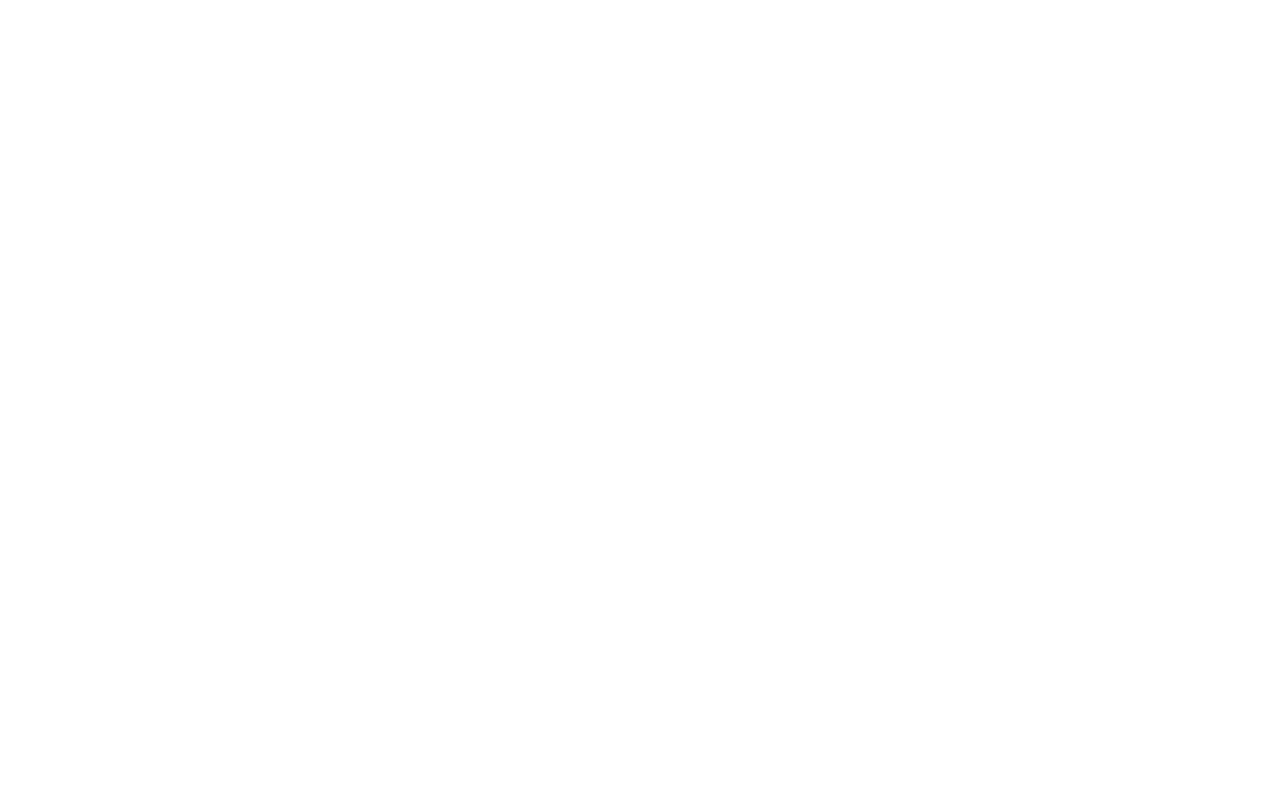
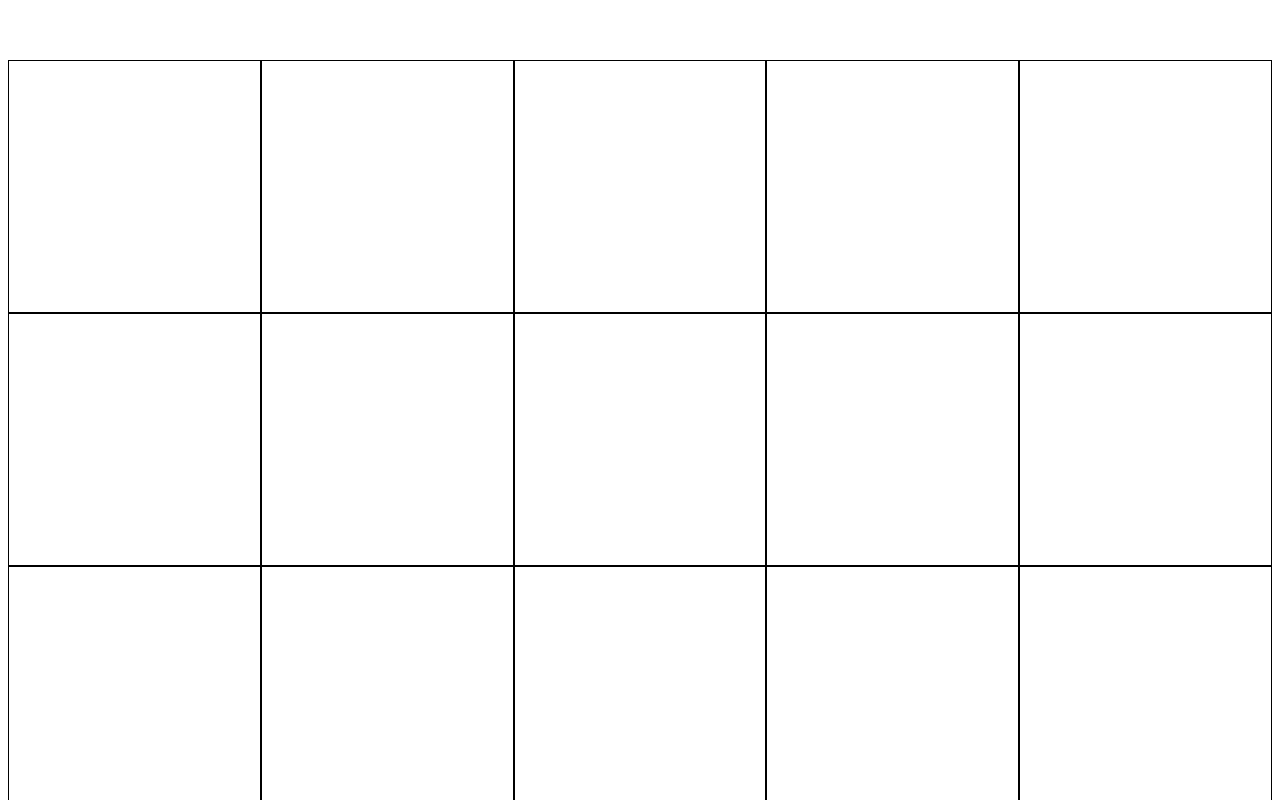
Before and after one commit to LynnKomang/pathfinding, a Vue app: page / in a window 1280 px wide. Shown: the top 800 px of the page. Built offline with nearby package versions, Linux system fonts and the light colour scheme.

Commit message:
Finished basic grid logic

```diff
--- a/src/components/Grid.vue
+++ b/src/components/Grid.vue
@@ -1,3 +1,52 @@
 <template>
-  <div></div>
+  <div class="grid" :style="gridStyle">
+    <div
+      v-for="cellNum in size * size"
+      :key="cellNum"
+      @mouseover="highlight($event)"
+      @mouseout="unhighlight($event)"
+    ></div>
+  </div>
 </template>
+
+<script>
+export default {
+  data() {
+    return {
+      size: 5,
+    };
+  },
+  computed: {
+    gridStyle() {
+      return {
+        gridTemplateColumns: `repeat(${this.size}, minmax(100px, 1fr))`,
+      };
+    },
+  },
+  methods: {
+    highlight(event) {
+      event.target.style.backgroundColor = "red";
+    },
+    unhighlight(event) {
+      event.target.style.backgroundColor = "white";
+    },
+  },
+};
+</script>
+
+<style>
+.grid {
+  display: grid;
+}
+
+.grid > div {
+  border: 1px solid black;
+}
+
+.grid > div::before {
+  content: "";
+  padding-bottom: 100%;
+  display: inline-block;
+  vertical-align: top;
+}
+</style>
```
